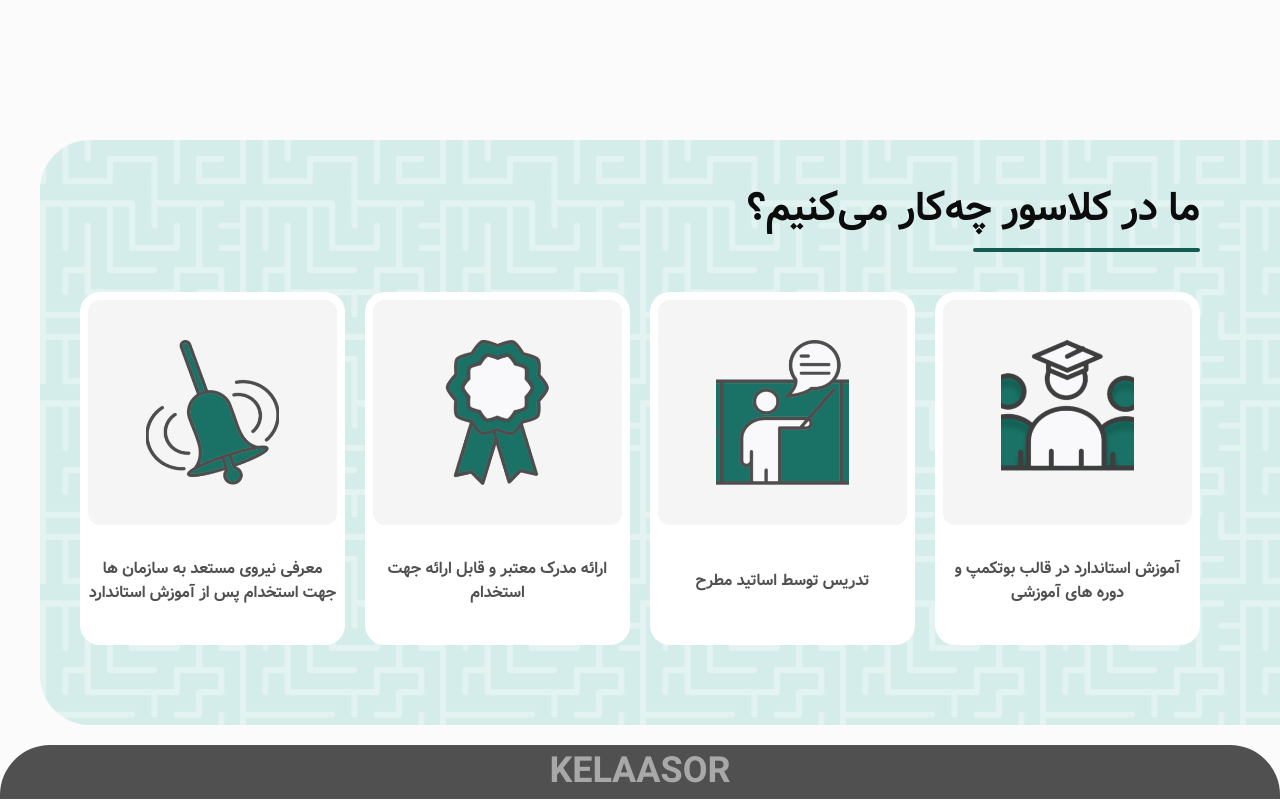
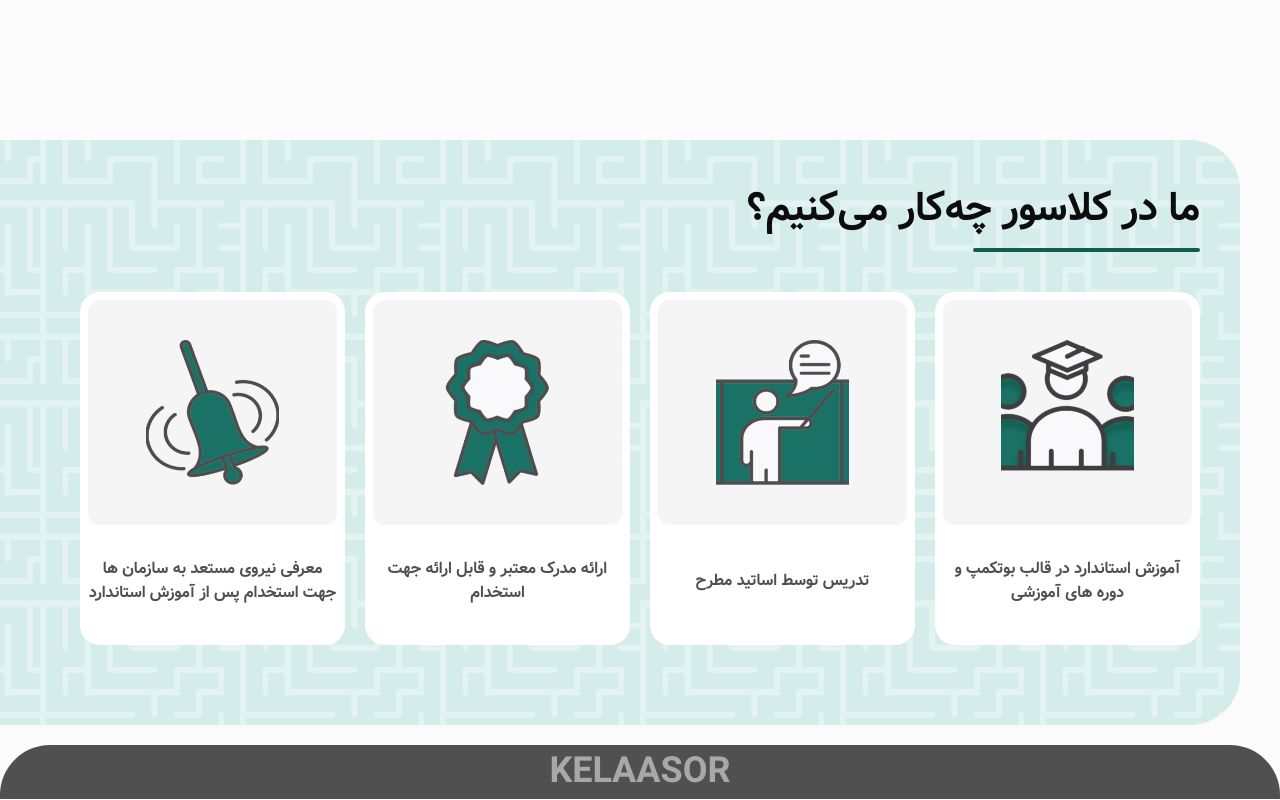
Before and after one commit to aliblue2/kelassor-test, a Next.js app: page / in a window 1280 px wide. Shown: the part 908-1708 px from the top of the page. Built offline with nearby package versions, Linux system fonts and the light colour scheme.

Commit message:
minort fix: MazeContainer left/right

```diff
--- a/src/components/Ui/MazeContainer.tsx
+++ b/src/components/Ui/MazeContainer.tsx
@@ -10,7 +10,7 @@ const MazeContainer = ({ children, side }: MazeContainerProps) => {
   const variants = {
     initial: {
       opacity: 0,
-      x: 100,
+      x: side === "right" ? 100 : -100,
     },
     whileInView: {
       opacity: 1,
@@ -28,13 +28,13 @@ const MazeContainer = ({ children, side }: MazeContainerProps) => {
         initial="initial"
         whileInView="whileInView"
         className={`${
-          side === "right" ? "rounded-r-[50px]" : "rounded-l-[50px]"
+          side === "left" ? "rounded-r-[50px]" : "rounded-l-[50px]"
         } relative maze container bg-opacity-30 !p-0`}
       >
         {/* fill outside container ********************************************************************************/}
         <div
           className={`absolute w-screen h-full maze ${
-            side === "left" ? "right-[-100vw]" : "left-[-100vw]"
+            side === "right" ? "right-[-100vw]" : "left-[-100vw]"
           } `}
         />
         <div className="p-5 md:p-10">{children}</div>
```
